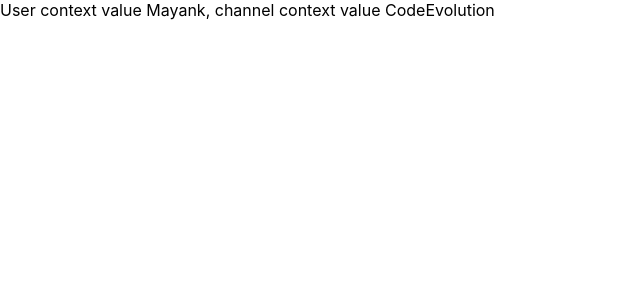
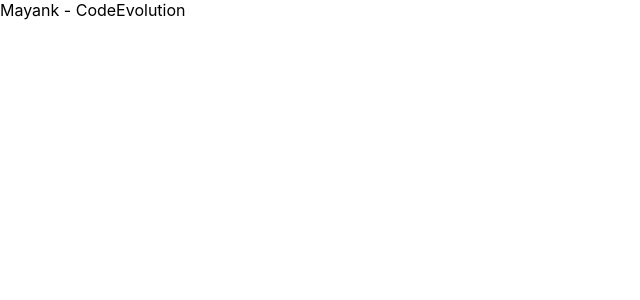
Before and after one commit to Mayankjustdial/learn-react, a React (Create React App) app: page / in a window 1280 px wide. Shown: the top 300 px of the page, without its empty margins (0-640 px from the left). Built offline with nearby package versions, Linux system fonts and the light colour scheme.

Commit message:
useContext part-2

```diff
--- a/src/components/ComponentE.js
+++ b/src/components/ComponentE.js
@@ -1,10 +1,14 @@
-import React from "react";
+import React, { useContext } from "react";
 import ComponentF from "./ComponentF";
+import { UserContext, ChannelContext } from "../App";
 
 function ComponentE() {
+  const user = useContext(UserContext);
+  const channel = useContext(ChannelContext);
+
   return (
     <div>
-      <ComponentF />
+      {user} - {channel}
     </div>
   );
 }
```
